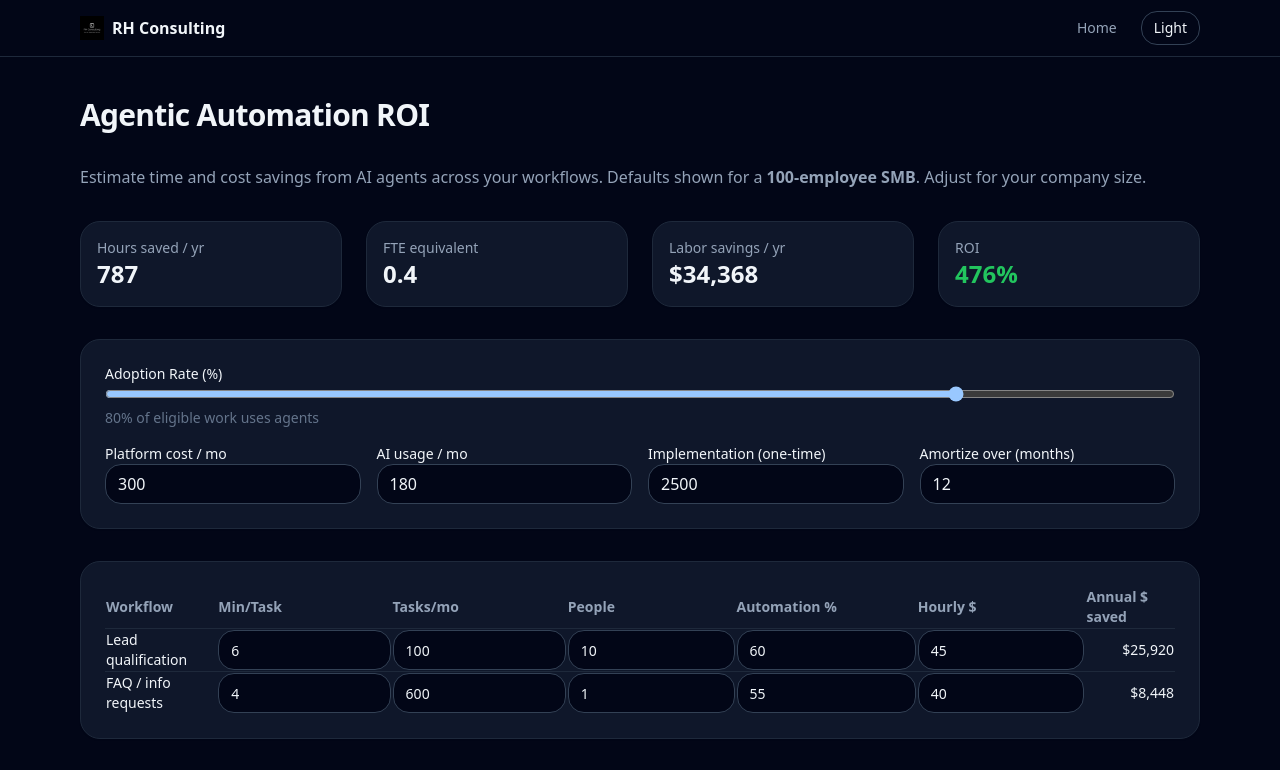
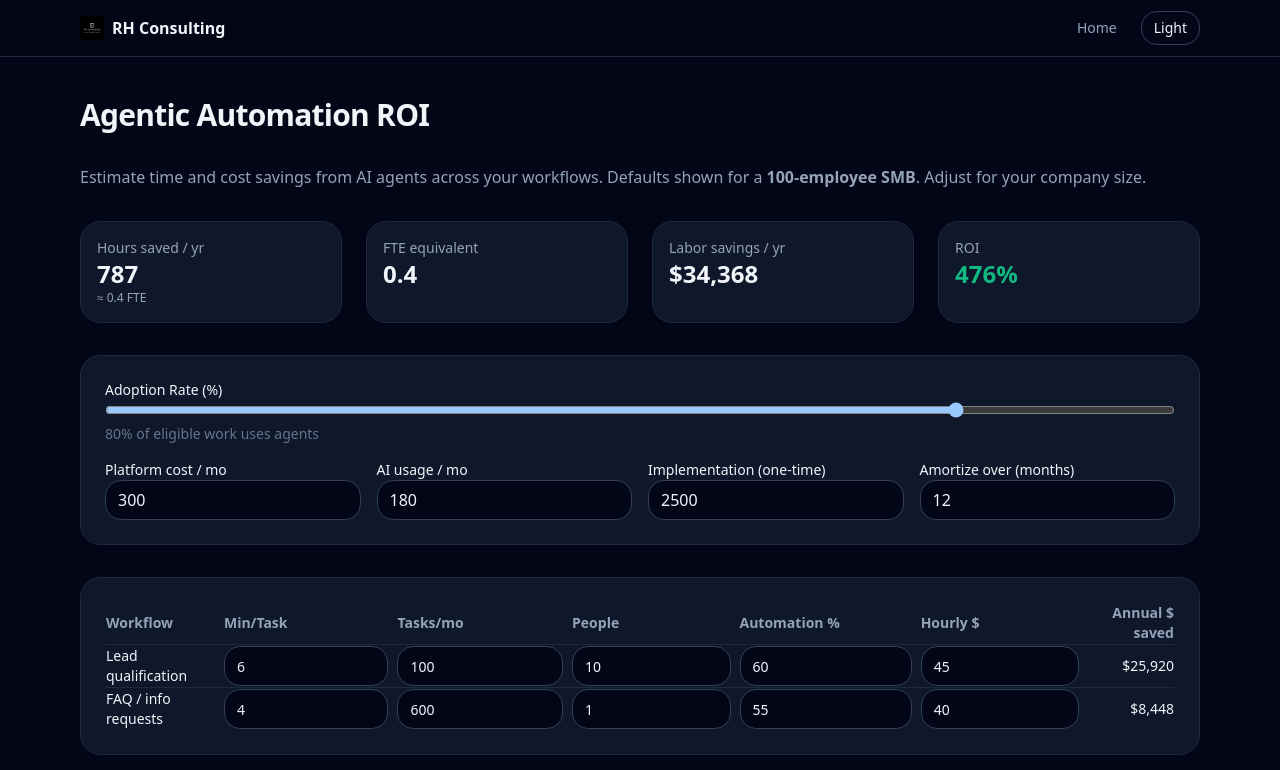
Before and after one commit to rickhancock-droid/rh-consulting-site, a Next.js app: page /roi-calculator in a window 1280 px wide. Shown: the top 770 px of the page. Built offline with nearby package versions, Linux system fonts and the light colour scheme.

Commit message:
ROI: add strict types (fix ESLint), wire Calendly button with prefilled results

```diff
--- a/app/roi-calculator/page.tsx
+++ b/app/roi-calculator/page.tsx
@@ -1,6 +1,16 @@
 "use client";
 
-import { useState } from "react";
+import { useMemo, useState } from "react";
+
+// ---------- types ----------
+type Workflow = {
+  name: string;
+  minutes: number;
+  tasks: number;
+  people: number;
+  automation: number; // percent
+  hourly: number; // $/hr loaded
+};
 
 // ---------- reusable styles ----------
 const inputClasses =
@@ -12,31 +22,83 @@ const panelClasses =
   "rounded-2xl border bg-white text-slate-900 border-slate-200 shadow-sm " +
   "dark:bg-slate-900 dark:text-slate-100 dark:border-slate-800";
 
-// ---------- ROI calculator ----------
+// ---------- constants ----------
+const HOURS_PER_FTE = 2080;
+const CALENDLY_BASE = "https://calendly.com/rick-hancock-rhconsulting/30min";
+
+// ---------- component ----------
 export default function ROICalculator() {
-  const [adoption, setAdoption] = useState(80);
-  const [platformCost, setPlatformCost] = useState(300);
-  const [aiUsage, setAiUsage] = useState(180);
-  const [implCost, setImplCost] = useState(2500);
-  const [amortize, setAmortize] = useState(12);
+  // defaults ~100-employee SMB
+  const [adoption, setAdoption] = useState<number>(80);
+  const [platformCost, setPlatformCost] = useState<number>(300);
+  const [aiUsage, setAiUsage] = useState<number>(180);
+  const [implCost, setImplCost] = useState<number>(2500);
+  const [amortize, setAmortize] = useState<number>(12);
 
-  const [workflows, setWorkflows] = useState([
+  const [workflows, setWorkflows] = useState<Workflow[]>([
     { name: "Lead qualification", minutes: 6, tasks: 100, people: 10, automation: 60, hourly: 45 },
     { name: "FAQ / info requests", minutes: 4, tasks: 600, people: 1, automation: 55, hourly: 40 },
   ]);
 
-  const hoursSavedPerWorkflow = (wf: any) =>
-    (wf.minutes / 60) * wf.tasks * 12 * wf.people * (wf.automation / 100) * (adoption / 100);
+  const hoursSavedPerWorkflow = (wf: Workflow) =>
+    (wf.minutes / 60) *
+    wf.tasks *
+    12 *
+    wf.people *
+    (wf.automation / 100) *
+    (adoption / 100);
 
-  const totalHours = workflows.reduce((s, wf) => s + hoursSavedPerWorkflow(wf), 0);
-  const annualLaborSaved = workflows.reduce(
-    (sum, wf) => sum + hoursSavedPerWorkflow(wf) * wf.hourly,
-    0
+  const totalHours = useMemo(
+    () => workflows.reduce((s, wf) => s + hoursSavedPerWorkflow(wf), 0),
+    [workflows, adoption]
   );
-  const totalAnnualCosts = (platformCost + aiUsage) * 12 + implCost / amortize;
+
+  const annualLaborSaved = useMemo(
+    () => workflows.reduce((sum, wf) => sum + hoursSavedPerWorkflow(wf) * wf.hourly, 0),
+    [workflows, adoption]
+  );
+
+  const totalAnnualCosts = useMemo(
+    () => (platformCost + aiUsage) * 12 + implCost / Math.max(1, amortize),
+    [platformCost, aiUsage, implCost, amortize]
+  );
+
   const netBenefit = annualLaborSaved - totalAnnualCosts;
   const roiPct = totalAnnualCosts > 0 ? (netBenefit / totalAnnualCosts) * 100 : 0;
 
+  // Build Calendly link with results
+  const calendlyHref = useMemo(() => {
+    const params = new URLSearchParams({
+      hours: String(Math.round(totalHours)),
+      fte: (totalHours / HOURS_PER_FTE).toFixed(1),
+      labor_savings: Math.round(annualLaborSaved).toString(),
+      annual_costs: Math.round(totalAnnualCosts).toString(),
+      net_benefit: Math.round(netBenefit).toString(),
+      roi_pct: Math.round(roiPct).toString(),
+      adoption: String(adoption),
+      platform_mo: String(platformCost),
+      ai_usage_mo: String(aiUsage),
+      implementation: String(implCost),
+      amortize_months: String(amortize),
+      // helpful context for the booking form
+      text:
+        "Pre-filled ROI from rhconsulting.ai calculator. Hours, savings, and costs attached as query params.",
+    });
+    return `${CALENDLY_BASE}?${params.toString()}`;
+  }, [
+    totalHours,
+    annualLaborSaved,
+    totalAnnualCosts,
+    netBenefit,
+    roiPct,
+    adoption,
+    platformCost,
+    aiUsage,
+    implCost,
+    amortize,
+  ]);
+
+  // ----- UI -----
   return (
     <div className="mx-auto max-w-6xl space-y-8 px-4 py-10">
       <h1 className="text-3xl font-bold tracking-tight text-slate-900 dark:text-slate-100">
@@ -49,26 +111,31 @@ export default function ROICalculator() {
 
       {/* Top metrics */}
       <div className="grid grid-cols-2 gap-6 md:grid-cols-4">
-        <div className={panelClasses + " p-4"}>
+        <div className={`${panelClasses} p-4`}>
           <p className="text-sm text-slate-500 dark:text-slate-400">Hours saved / yr</p>
-          <p className="text-2xl font-semibold">{totalHours.toFixed(0)}</p>
+          <p className="text-2xl font-semibold">{Math.round(totalHours)}</p>
+          <p className="text-xs text-slate-500 dark:text-slate-400">
+            ≈ {(totalHours / HOURS_PER_FTE).toFixed(1)} FTE
+          </p>
         </div>
-        <div className={panelClasses + " p-4"}>
+        <div className={`${panelClasses} p-4`}>
           <p className="text-sm text-slate-500 dark:text-slate-400">FTE equivalent</p>
-          <p className="text-2xl font-semibold">{(totalHours / 2080).toFixed(1)}</p>
+          <p className="text-2xl font-semibold">{(totalHours / HOURS_PER_FTE).toFixed(1)}</p>
         </div>
-        <div className={panelClasses + " p-4"}>
+        <div className={`${panelClasses} p-4`}>
           <p className="text-sm text-slate-500 dark:text-slate-400">Labor savings / yr</p>
-          <p className="text-2xl font-semibold">${annualLaborSaved.toLocaleString()}</p>
+          <p className="text-2xl font-semibold">
+            ${Math.round(annualLaborSaved).toLocaleString()}
+          </p>
         </div>
-        <div className={panelClasses + " p-4"}>
+        <div className={`${panelClasses} p-4`}>
           <p className="text-sm text-slate-500 dark:text-slate-400">ROI</p>
-          <p className="text-2xl font-semibold text-green-500">{roiPct.toFixed(0)}%</p>
+          <p className="text-2xl font-semibold text-emerald-500">{Math.round(roiPct)}%</p>
         </div>
       </div>
 
-      {/* Program costs + adoption slider */}
-      <div className={panelClasses + " p-6 space-y-4"}>
+      {/* Controls */}
+      <div className={`${panelClasses} space-y-4 p-6`}>
         <div>
           <label className="block text-sm font-medium">Adoption Rate (%)</label>
           <input
@@ -122,8 +189,8 @@ export default function ROICalculator() {
         </div>
       </div>
 
-      {/* Workflows */}
-      <div className={panelClasses + " p-6"}>
+      {/* Workflows table */}
+      <div className={`${panelClasses} p-6`}>
         <table className="w-full text-left text-sm">
           <thead>
             <tr className="text-slate-500 dark:text-slate-400">
@@ -133,75 +200,75 @@ export default function ROICalculator() {
               <th>People</th>
               <th>Automation %</th>
               <th>Hourly $</th>
-              <th>Annual $ saved</th>
+              <th className="text-right">Annual $ saved</th>
             </tr>
           </thead>
           <tbody>
             {workflows.map((wf, i) => (
               <tr key={i} className="border-t border-slate-200 dark:border-slate-800">
-                <td>{wf.name}</td>
-                <td>
+                <td className="pr-2">{wf.name}</td>
+                <td className="pr-2">
                   <input
                     type="number"
                     className={inputClasses}
                     value={wf.minutes}
                     onChange={(e) => {
                       const updated = [...workflows];
-                      updated[i].minutes = Number(e.target.value);
+                      updated[i] = { ...wf, minutes: Number(e.target.value) };
                       setWorkflows(updated);
                     }}
                   />
                 </td>
-                <td>
+                <td className="pr-2">
                   <input
                     type="number"
                     className={inputClasses}
                     value={wf.tasks}
                     onChange={(e) => {
                       const updated = [...workflows];
-                      updated[i].tasks = Number(e.target.value);
+                      updated[i] = { ...wf, tasks: Number(e.target.value) };
                       setWorkflows(updated);
                     }}
                   />
                 </td>
-                <td>
+                <td className="pr-2">
                   <input
                     type="number"
                     className={inputClasses}
                     value={wf.people}
                     onChange={(e) => {
                       const updated = [...workflows];
-                      updated[i].people = Number(e.target.value);
+                      updated[i] = { ...wf, people: Number(e.target.value) };
                       setWorkflows(updated);
                     }}
                   />
                 </td>
-                <td>
+                <td className="pr-2">
                   <input
                     type="number"
                     className={inputClasses}
                     value={wf.automation}
                     onChange={(e) => {
                       const updated = [...workflows];
-                      updated[i].automation = Number(e.target.value);
+                      updated[i] = { ...wf, automation: Number(e.target.value) };
                       setWorkflows(updated);
                     }}
                   />
                 </td>
-                <td>
+                <td className="pr-2">
                   <input
                     type="number"
                     className={inputClasses}
                     value={wf.hourly}
                     onChange={(e) => {
                       const updated = [...workflows];
-                      updated[i].hourly = Number(e.target.value);
+                      updated[i] = { ...wf, hourly: Number(e.target.value) };
                       setWorkflows(updated);
                     }}
                   />
                 </td>
                 <td className="text-right font-medium">
-                  ${(hoursSavedPerWorkflow(wf) * wf.hourly).toLocaleString()}
+                  ${Math.round(hoursSavedPerWorkflow(wf) * wf.hourly).toLocaleString()}
                 </td>
               </tr>
             ))}
@@ -210,31 +277,48 @@ export default function ROICalculator() {
       </div>
 
       {/* Explainer */}
-      <details className={panelClasses + " p-6"}>
+      <details className={`${panelClasses} p-6`}>
         <summary className="cursor-pointer select-none text-lg font-semibold">
           How we calculate ROI
         </summary>
         <div className="prose prose-slate max-w-none pt-4 dark:prose-invert">
           <ul>
-            <li><strong>Hours saved / workflow</strong> = minutes per task × tasks/mo × people × automation% × adoption% × 12 months.</li>
-            <li><strong>Annual $ saved</strong> = hours saved × hourly cost (loaded).</li>
-            <li><strong>Total annual costs</strong> = (platform/mo + AI usage/mo) × 12 + (implementation ÷ amortize months) × 12.</li>
-            <li><strong>Net benefit</strong> = annual labor savings − total annual costs.</li>
-            <li><strong>ROI %</strong> = net benefit ÷ total annual costs.</li>
+            <li>
+              <strong>Hours saved / workflow</strong> = minutes per task × tasks/mo × people ×
+              automation% × adoption% × 12 months.
+            </li>
+            <li>
+              <strong>Annual $ saved</strong> = hours saved × hourly cost (loaded).
+            </li>
+            <li>
+              <strong>Total annual costs</strong> = (platform/mo + AI usage/mo) × 12 + (implementation ÷
+              amortize months) × 12.
+            </li>
+            <li>
+              <strong>Net benefit</strong> = annual labor savings − total annual costs.
+            </li>
+            <li>
+              <strong>ROI %</strong> = net benefit ÷ total annual costs.
+            </li>
           </ul>
           <p>
-            Defaults mirror a typical <em>100-employee SMB</em>. Tune adoption and automation% to
-            your reality. We can also model software license consolidation or additional headcount lift
-            on a live call.
+            Defaults mirror a typical <em>100-employee SMB</em>. Tune adoption and automation% to your
+            reality. We can also model software license consolidation or additional headcount lift on a
+            live call.
           </p>
         </div>
       </details>
 
-      {/* Call-to-action button */}
-      <div className="pt-6 text-center">
-        <button className="rounded-xl bg-indigo-600 px-6 py-3 font-semibold text-white hover:bg-indigo-700 dark:bg-indigo-500 dark:hover:bg-indigo-600">
+      {/* CTA */}
+      <div className="pt-2 text-center">
+        <a
+          href={calendlyHref}
+          target="_blank"
+          rel="noreferrer"
+          className="inline-block rounded-xl bg-indigo-600 px-6 py-3 font-semibold text-white hover:bg-indigo-700 dark:bg-indigo-500 dark:hover:bg-indigo-600"
+        >
           Book a Call with These Results
-        </button>
+        </a>
       </div>
     </div>
   );
```
